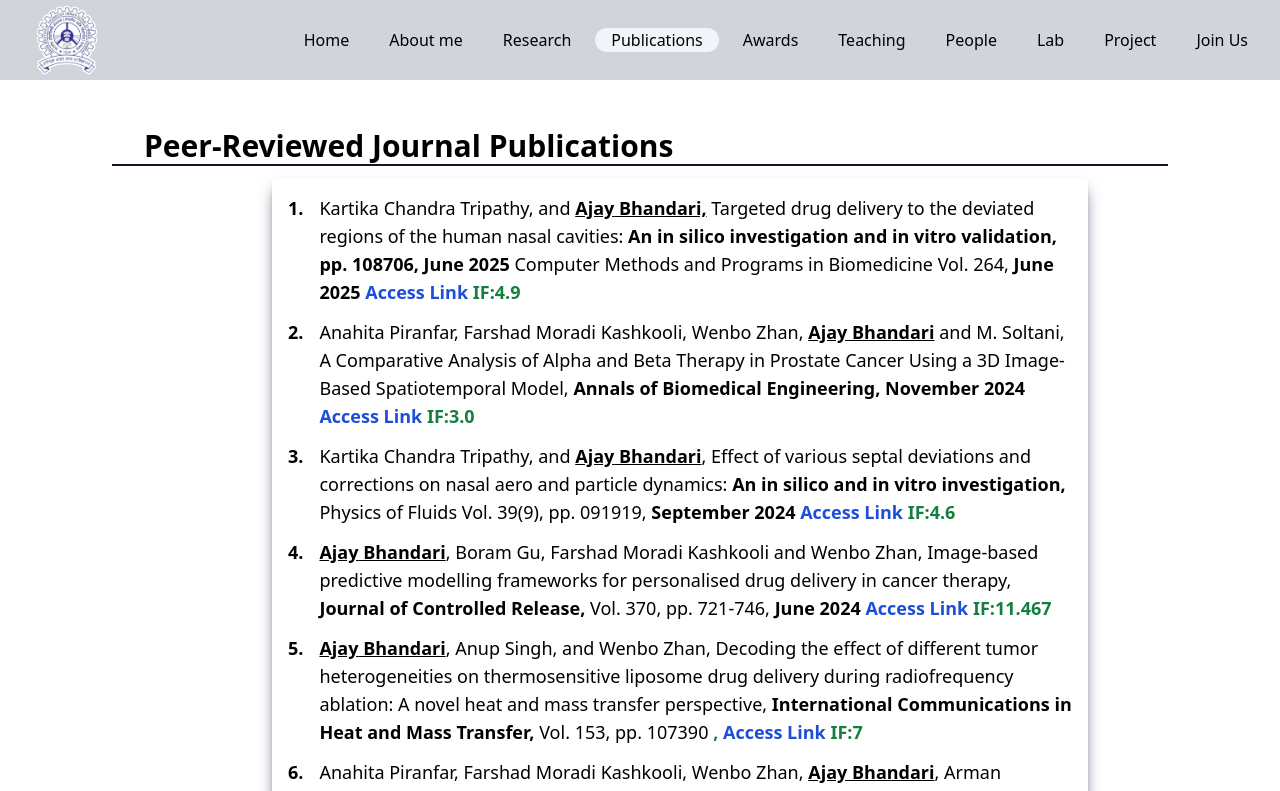
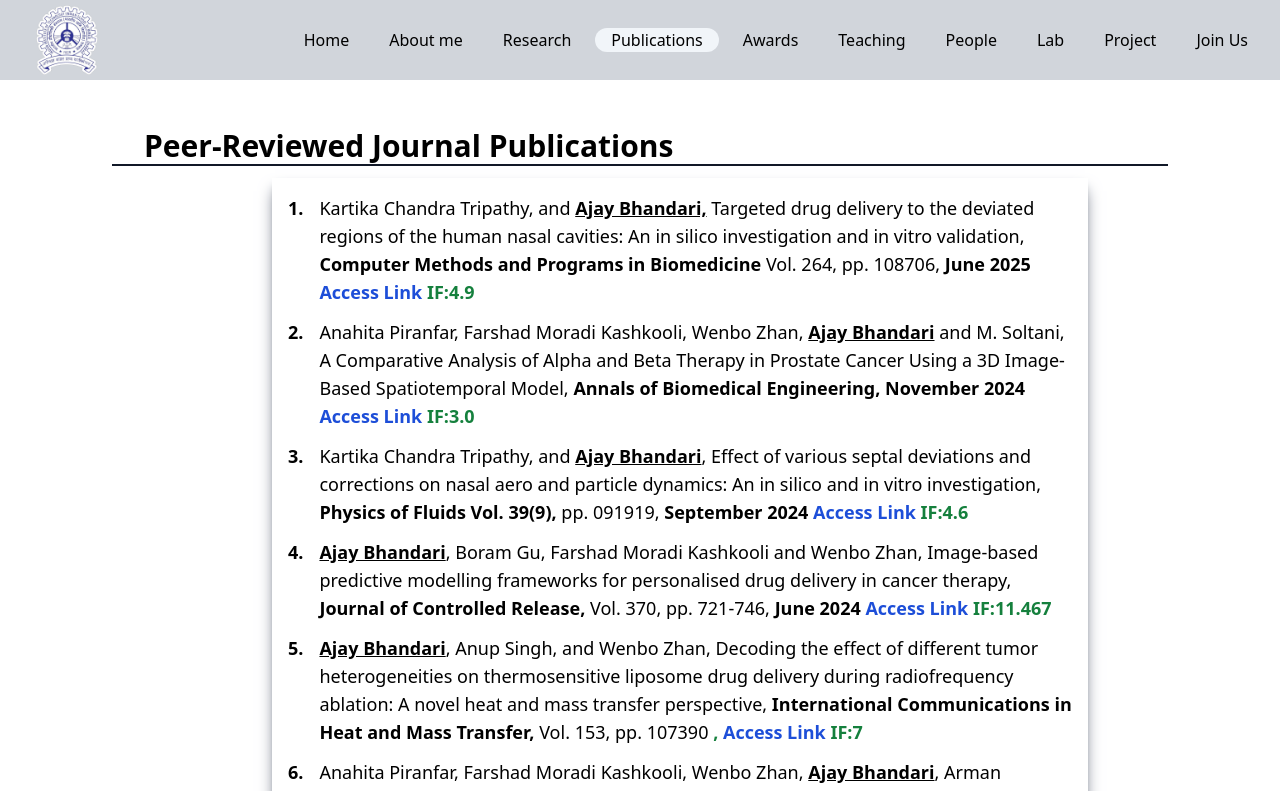
Before and after one commit to Nafis5478/Prof-Ajay-Bhandari-Website, a React (Vite) app: page /publication in a window 1280 px wide. Shown: the top 791 px of the page. Built offline with nearby package versions, Linux system fonts and the light colour scheme.

Commit message:
some modification in publication

```diff
--- a/src/pages/Publication.jsx
+++ b/src/pages/Publication.jsx
@@ -22,15 +22,17 @@ export default function Publication() {
                 </p>
                 <p>
                   Kartika Chandra Tripathy, and{" "}
-                  <span className="font-semibold underline">Ajay Bhandari,</span>{" "}
+                  <span className="font-semibold underline">
+                    Ajay Bhandari,
+                  </span>{" "}
                   Targeted drug delivery to the deviated regions of the human
-                  nasal cavities:{" "}
+                  nasal cavities: An in silico investigation and in vitro
+                  validation,{" "}
                   <span className="font-semibold">
-                  An in silico investigation and in vitro validation,  pp. 108706, June 2025
-                  </span>{" "}Computer Methods and Programs in Biomedicine Vol. 264,{" "}
-                  <span className="font-semibold">
-                    June 2025
+                    Computer Methods and Programs in Biomedicine
                   </span>{" "}
+                  Vol. 264, pp. 108706,{" "}
+                  <span className="font-semibold">June 2025</span>{" "}
                   <span className="font-semibold text-green-700">
                     {" "}
                     <a
@@ -90,11 +92,12 @@ export default function Publication() {
                   Kartika Chandra Tripathy, and{" "}
                   <span className="font-semibold underline">Ajay Bhandari</span>
                   , Effect of various septal deviations and corrections on nasal
-                  aero and particle dynamics:{" "}
+                  aero and particle dynamics: An in silico and in vitro
+                  investigation,{" "}
                   <span className="font-semibold">
-                    An in silico and in vitro investigation,{" "}
+                    Physics of Fluids Vol. 39(9),
                   </span>{" "}
-                  Physics of Fluids Vol. 39(9), pp. 091919,{" "}
+                  pp. 091919,{" "}
                   <span className="font-semibold">September 2024</span>{" "}
                   <span className="font-semibold text-green-700">
                     {" "}
```
